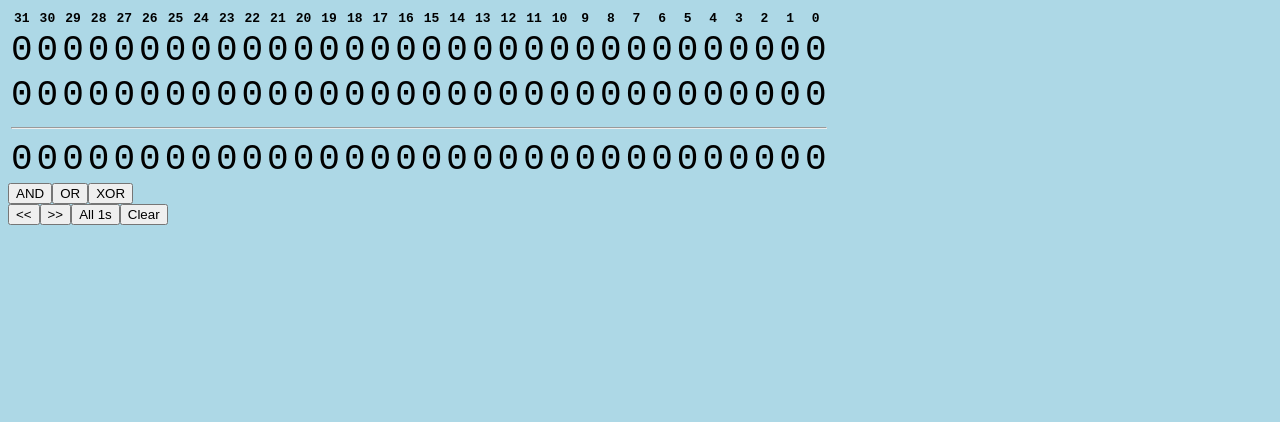
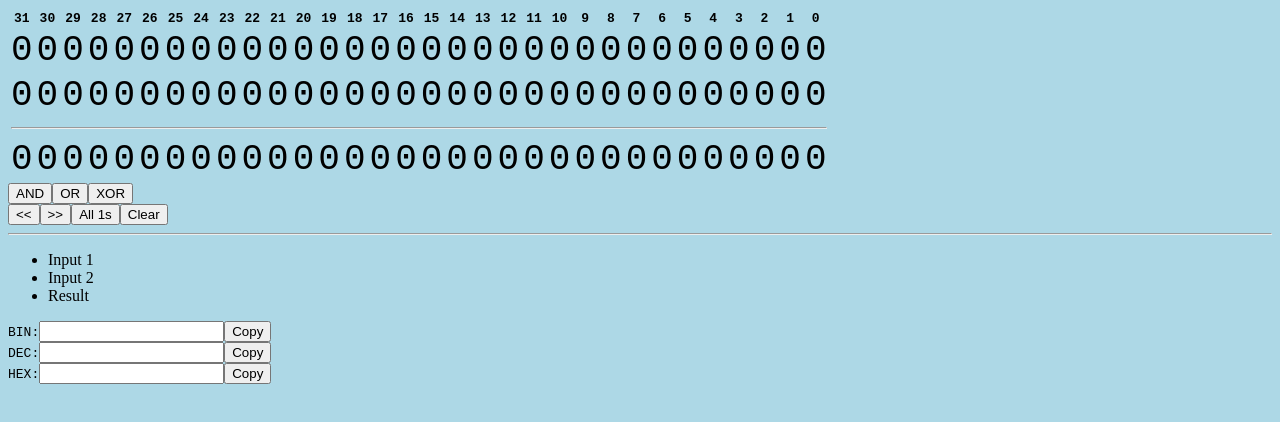
Before and after one commit to Lulkafe/BinaryCalc, a React app: page / in a window 1280 px wide. Shown: the top 422 px of the page. Built offline with nearby package versions, Linux system fonts and the light colour scheme.

Commit message:
Connected output section

```diff
--- a/src/components.tsx
+++ b/src/components.tsx
@@ -157,6 +157,8 @@ export default function BitCalc () {
                 <Window>
                     <BinaryTable />
                     <UIButtons />
+                    <OutputSeparator />
+                    <OutputSection />
                 </Window>
             </CalcContext.Provider>
         </div>
@@ -285,56 +287,54 @@ function BitMnpButtngs () {
 
 //******* COMPONENTS FOR OUPUT SECTION *******
 function OutputSeparator () {
-
+    return <div><hr/></div>
 }
 
 function OutputSection () {
 
+    return (
+        <div>
+            <OutputNavi/>
+            <OutputBars/>
+        </div>
+    )
 }
 
 function OutputNavi () {
+
     return (
         <nav>
             <ul>
-                <li>Input 1</li>
-                <li>Input 2</li>
-                <li>Result</li>
+                <li key='item-input1'>Input 1</li>
+                <li key='item-input2'>Input 2</li>
+                <li key='item-result'>Result</li>
             </ul>
         </nav>
     )
 }
+function OutputBars(props) {
 
-function OutputBar(sys) {
+    const { state, dispatch } = useContext(CalcContext);
 
-    let header: string = '';
-    let init_val: string  = '';
-
-    switch(sys) {
-      case NumBase.BIN:
-        header = 'BIN';
-        init_val = '0b0000000000000000000000000000';
-        break;
-      case NumBase.DEC:
-        header = 'DEC';
-        init_val = '0';
-        break;
-      case NumBase.HEX:
-        header = 'HEX';
-        init_val = '0x0';
-        break;
-    }
 
     return (
         <div>
-            <label>{header}</label>
-            <input type="text" />
+            <OutputBar header='BIN:' />
+            <OutputBar header='DEC:'/>
+            <OutputBar header='HEX:'/>
+        </div>
+    )
+}
+
+function OutputBar(props) {
+
+    const {header, value }= props;
+
+    return (
+        <div>
+            <label className='output-bar__label'>{header}</label>
+            <input type="text" value={value}/>
             <button type="button">Copy</button>
         </div>
     )
 }
-
-function CopyButton (prop) {
-    return (
-        <button type='button' onClick={prop.onClick}>{prop.text}</button>
-    )
-}
--- a/src/style.css
+++ b/src/style.css
@@ -15,6 +15,10 @@
     cursor: pointer;
 }
 
+.output-bar__label {
+    font-family: monospace;
+}
+
 body {
     background: lightblue;
 }
```
Also changed, not shown: 1 other file (tests, documents, lock files or other folders).
